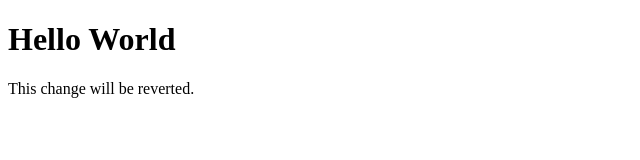
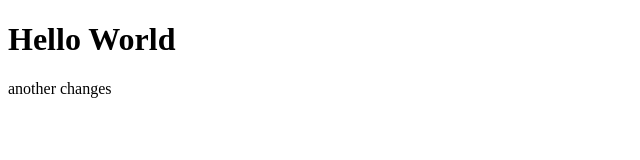
Before and after one commit to harsh-hbwsl/practice, a plain HTML site: page index.html in a window 1280 px wide. Shown: the full height of the page, 0-640 px from the left. Drawn offline with Linux system fonts and the light colour scheme.

Commit message:
html changes

```diff
--- a/index.html
+++ b/index.html
@@ -5,6 +5,6 @@
 </head>
 <body>
 	<h1>Hello World</h1>
-	<p>This change will be reverted.</p>
+	<p>another changes</p>
 </body>
 </html>
```
